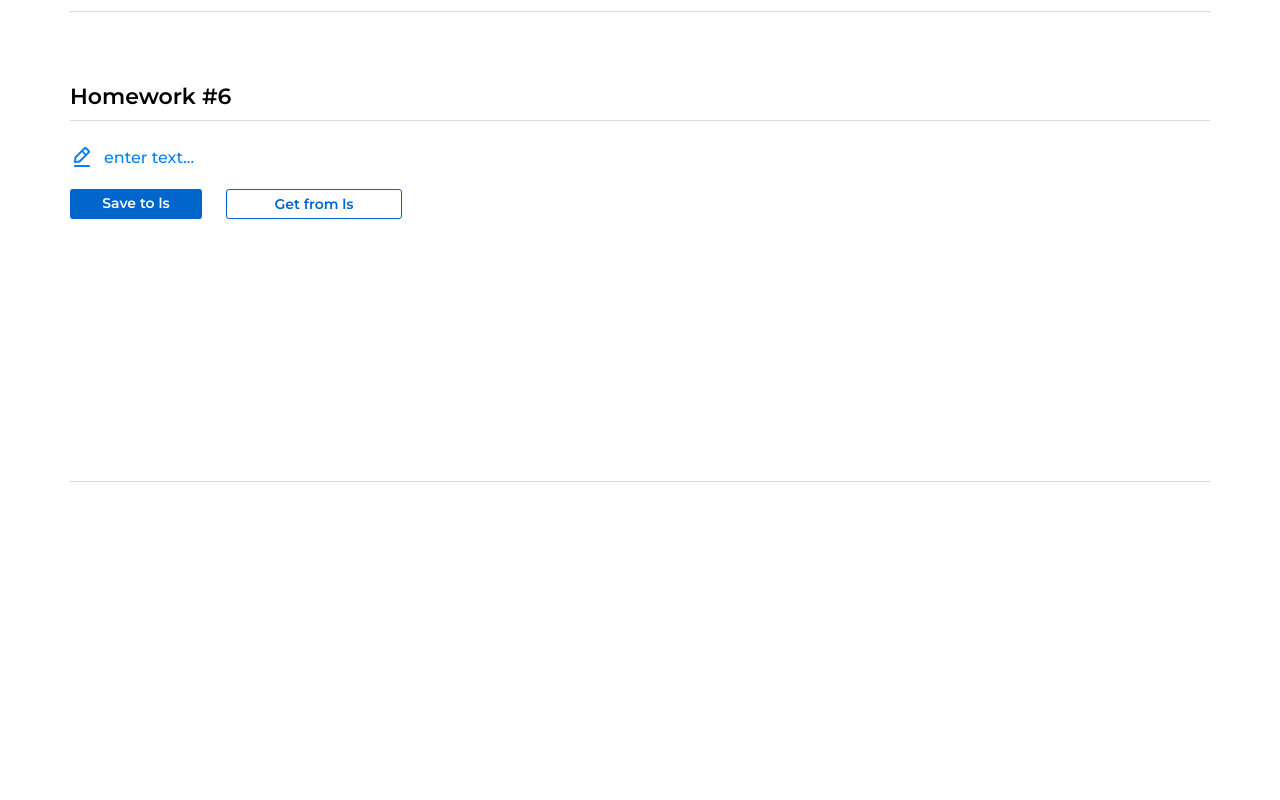
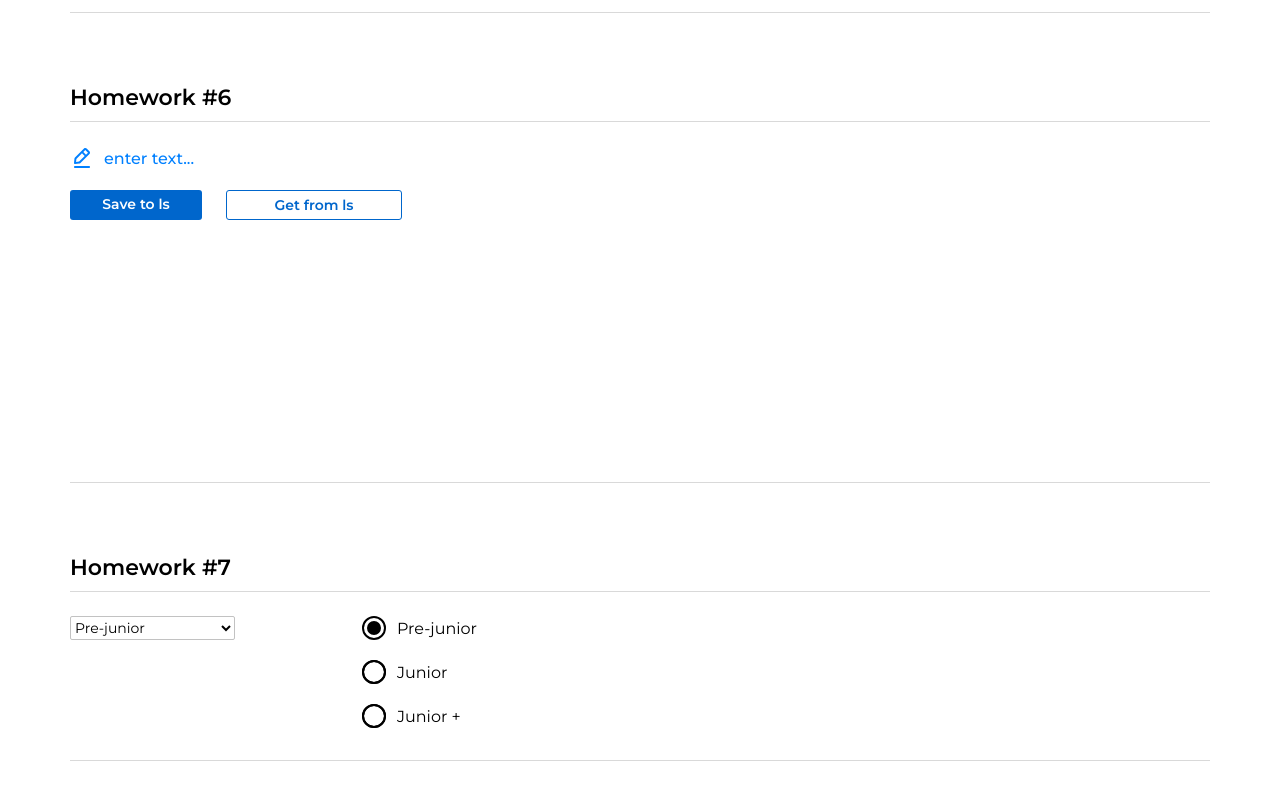
Before and after one commit to GromovaViktoriya/hws2, a React (Create React App) app: page /#/pre-junior in a window 1280 px wide. Shown: the part 1288-2088 px from the top of the page. Before the commit the page ends 1841 px from the top, so only its background shows below. Built offline with nearby package versions, Linux system fonts and the light colour scheme.

Commit message:
hw7 done

```diff
--- a/src/s1-main/App.module.css
+++ b/src/s1-main/App.module.css
@@ -35,6 +35,12 @@
     padding: 0 70px;
 }
 
+#hw7{
+    margin: 71px auto ;
+    max-width: 1280px;
+    padding: 0 70px;
+}
+
 .hw {
     padding: 24px 0 32px;
     border-top: 1px solid #d9d9d9;
--- a/src/s1-main/App.tsx
+++ b/src/s1-main/App.tsx
@@ -6,6 +6,7 @@ import HW3 from "../s2-homeworks/hw03/HW3";
 import HW4 from "../s2-homeworks/hw04/HW4";
 import HW5 from "../s2-homeworks/hw05/HW5";
 import HW6 from "../s2-homeworks/hw06/HW6";
+import HW7 from "../s2-homeworks/hw07/HW7";
 
 function App() {
     return (
@@ -19,6 +20,7 @@ function App() {
             {/*при выполнении дз 5 и более - закомментировать здесь дз 1-4, так как они есть внутри дз 5*/}
             <HW5/>
             <HW6/>
+            <HW7/>
         </div>
     )
 }
--- a/src/s2-homeworks/hw07/HW7.module.css
+++ b/src/s2-homeworks/hw07/HW7.module.css
@@ -1,2 +1,4 @@
 .container {
+    display: flex;
+    gap: 127px;
 }
--- a/src/s2-homeworks/hw07/HW7.tsx
+++ b/src/s2-homeworks/hw07/HW7.tsx
@@ -12,16 +12,16 @@ import s from './HW7.module.css'
 * */
 
 const arr = [
-    { id: 1, value: 'x' },
-    { id: 2, value: 'y' },
-    { id: 3, value: 'z' },
+    { id: 1, value: 'Pre-junior' },
+    { id: 2, value: 'Junior' },
+    { id: 3, value: 'Junior +' },
 ] // value может быть изменено
 
 const HW7 = () => {
     const [value, onChangeOption] = useState(1) // селект и радио должны работать синхронно
 
     return (
-        <div id={'hw7'}>
+        <div id={s2.hw7}>
             <div className={s2.hwTitle}>Homework #7</div>
 
             {/*демонстрация возможностей компонент:*/}
--- a/src/s2-homeworks/hw07/common/c5-SuperSelect/SuperSelect.module.css
+++ b/src/s2-homeworks/hw07/common/c5-SuperSelect/SuperSelect.module.css
@@ -1,9 +1,25 @@
 .select {
+    font-family: "Montserrat", sans-serif;
+    border: 1px solid #c2c2c2;
+    border-radius: 2px;
+    width: 165px;
+    height: 24px;
+    background: #fff;
+    font-weight: 400;
+    font-size: 14px;
+    color: #000;
+    cursor: pointer;
 }
 
 .select:focus {
+    border: 1px solid #000;
 }
 
+.option{
+    cursor: pointer;
+}
 
 .option:hover {
+    color: #fff;
+    background: #1e90ff;
 }
--- a/src/s2-homeworks/hw07/common/c5-SuperSelect/SuperSelect.tsx
+++ b/src/s2-homeworks/hw07/common/c5-SuperSelect/SuperSelect.tsx
@@ -23,21 +23,25 @@ const SuperSelect: React.FC<SuperSelectPropsType> = ({
     ...restProps
 }) => {
     const mappedOptions: any[] = options
-        ? options.map((o) => (
+        ? options.map((option) => (
               <option
-                  id={'hw7-option-' + o.id}
+                  id={'hw7-option-' + option.id}
                   className={s.option}
-                  key={o.id}
-                  value={o.id}
+                  key={option.id}
+                  value={option.id}
               >
-                  {o.value}
+                  {option.value}
               </option>
           ))
         : [] // map options with key
 
     const onChangeCallback = (e: ChangeEvent<HTMLSelectElement>) => {
+        console.log(e.target.value)
         // делают студенты
         // если onChangeOption вообще существует, то...
+        if (onChangeOption) {
+            onChangeOption(Number(e.target.value))
+        }
     }
 
     const finalSelectClassName = s.select + (className ? ' ' + className : '')
--- a/src/s2-homeworks/hw07/common/c6-SuperRadio/SuperRadio.module.css
+++ b/src/s2-homeworks/hw07/common/c6-SuperRadio/SuperRadio.module.css
@@ -1,15 +1,60 @@
 .radio {
+    position: relative;
+    appearance: none;
+    width: 24px;
+    height: 24px;
+    border-radius: 50%;
+    outline: none;
+    border: 2px solid #000;
+    cursor: pointer;
+
 }
 
 .radio::before {
+    content: '';
+    position: absolute;
+    top: 50%;
+    left: 50%;
+    transform: translate(-50%, -50%);
+    display: inline-block;
+    width: 20px;
+    height: 20px;
+    border: 2px solid #000;
+    border-radius: 50%;
 }
 
 
 .radio:checked::before {
+    content: '';
+    position: absolute;
+    top: 50%;
+    left: 50%;
+    transform: translate(-50%, -50%);
+    display: inline-block;
+    width: 10px;
+    height: 10px;
+    border-radius: 50%;
+    background: #000;
 }
 
 .label {
+    display: flex;
+    gap: 11px;
+    align-items: center;
+    justify-content: start;
+
+}
+
+span {
+    font-family: "Montserrat", sans-serif;
+    font-weight: 400;
+    font-size: 16px;
+    color: #000;
+    cursor: pointer;
 }
 
 .options {
+    display: flex;
+    flex-direction: column;
+    gap: 20px;
 }
--- a/src/s2-homeworks/hw07/common/c6-SuperRadio/SuperRadio.tsx
+++ b/src/s2-homeworks/hw07/common/c6-SuperRadio/SuperRadio.tsx
@@ -35,7 +35,9 @@ const SuperRadio: React.FC<SuperRadioPropsType> = ({
     ...restProps
 }) => {
     const onChangeCallback = (e: ChangeEvent<HTMLInputElement>) => {
+        console.log(e.currentTarget.value)
         // делают студенты
+        if (onChangeOption) onChangeOption(Number(e.currentTarget.value))
     }
 
     const finalRadioClassName = s.radio + (className ? ' ' + className : '')
@@ -48,6 +50,10 @@ const SuperRadio: React.FC<SuperRadioPropsType> = ({
                       id={id + '-input-' + o.id}
                       className={finalRadioClassName}
                       type={'radio'}
+                      name = {name}
+                      value={o.id}
+                      checked={o.id === value}
+
                       // name, checked, value делают студенты
                       // http://htmlbook.ru/html/input/name
                       //checked={o.id === ...может попробовать значение которое тянем из HW7?}
```
